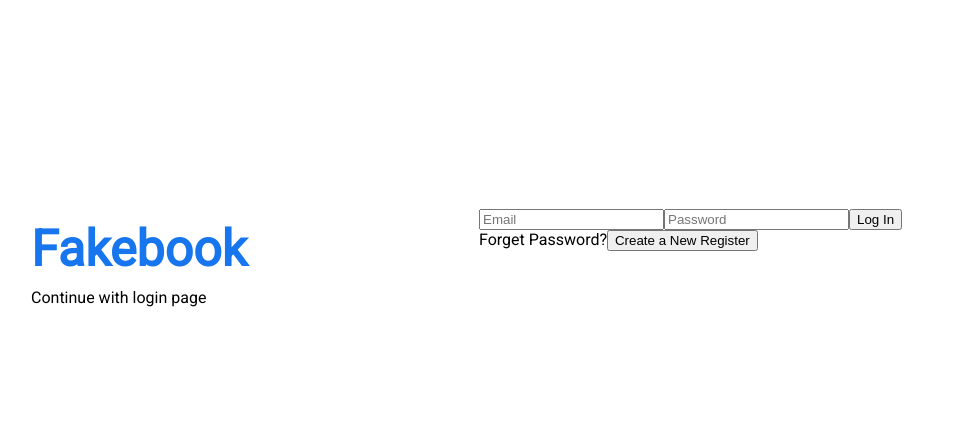
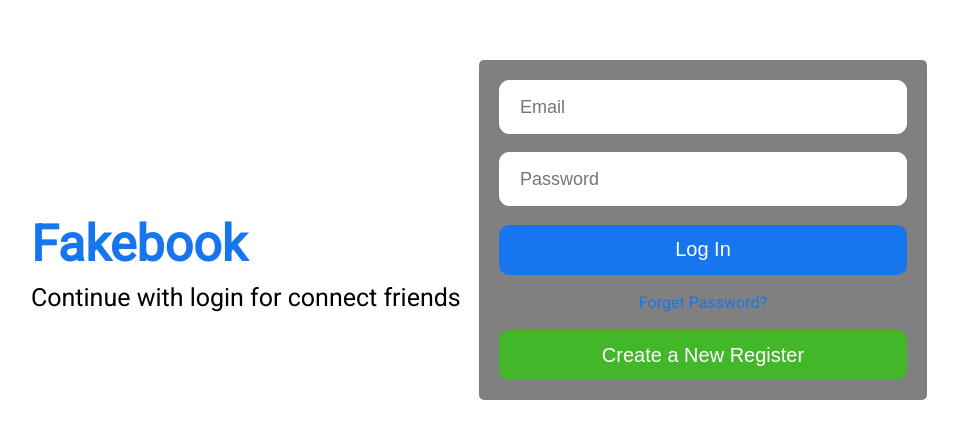
Before and after one commit to mdmehedihasan212/fakebook-social-application, a React (Create React App) app: page / in a window 1280 px wide. Shown: the part 170-608 px from the top of the page, without its empty margins (161-1119 px from the left). Built offline with nearby package versions, Linux system fonts and the light colour scheme.

Commit message:
add login button and input css

```diff
--- a/src/pages/Home/Login/Login.css
+++ b/src/pages/Home/Login/Login.css
@@ -27,3 +27,57 @@
     color: #1775ee;
     margin-bottom: 10px;
 }
+
+.loginDesc {
+    font-size: 25px;
+}
+
+.loginBox {
+    height: 300px;
+    padding: 20px;
+    display: flex;
+    flex-direction: column;
+    background-color: gray;
+    border-radius: 5px;
+    justify-content: space-between;
+}
+
+.loginInput {
+    height: 50px;
+    border-radius: 10px;
+    border: 1px solid white;
+    font-size: 18px;
+    padding-left: 20px;
+}
+
+.loginInput:focus {
+    outline: none;
+}
+
+.loginButton {
+    height: 50px;
+    color: white;
+    background-color: #1775ee;
+    border: none;
+    border-radius: 10px;
+    font-size: 20px;
+    font-weight: 500;
+    cursor: pointer;
+}
+
+.forgetPassword {
+    text-align: center;
+    color: #1775ee;
+    cursor: pointer;
+}
+
+.loginRegisterButton {
+    height: 50px;
+    color: white;
+    background-color: #42b72a;
+    border: none;
+    border-radius: 10px;
+    font-size: 20px;
+    font-weight: 500;
+    cursor: pointer;
+}
--- a/src/pages/Home/Login/Login.js
+++ b/src/pages/Home/Login/Login.js
@@ -7,7 +7,7 @@ const Login = () => {
             <div className="loginWrapper">
                 <div className="loginRight">
                     <h4 className="loginLogo">Fakebook</h4>
-                    <span className="loginDesc">Continue with login page</span>
+                    <span className="loginDesc">Continue with login for connect friends</span>
                 </div>
                 <div className="loginLeft">
                     <div className="loginBox">
@@ -15,7 +15,7 @@ const Login = () => {
                         <input placeholder="Password" className="loginInput" />
                         <button className="loginButton">Log In</button>
                         <span className="forgetPassword">Forget Password?</span>
-                        <button className="loginNewRegister">Create a New Register</button>
+                        <button className="loginRegisterButton">Create a New Register</button>
                     </div>
                 </div>
             </div>
```
